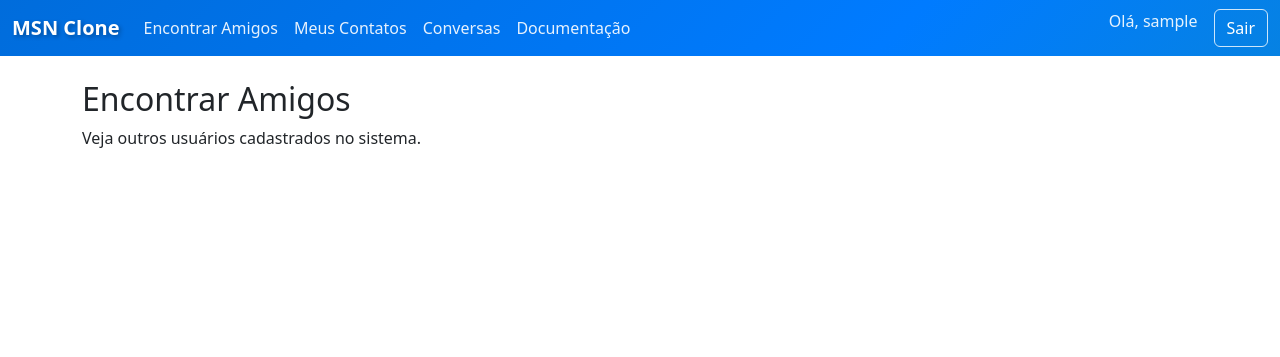
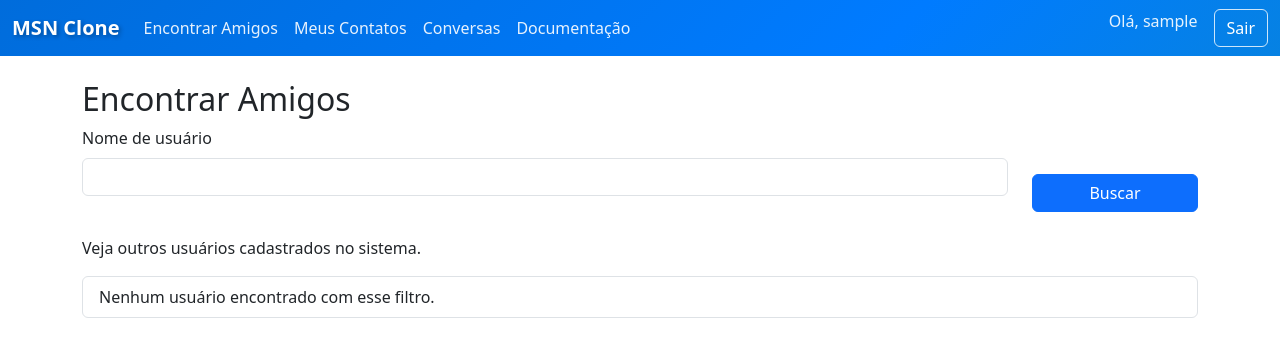
Before and after one commit to netorapg/NAES, a Django app: page /usuarios/ in a window 1280 px wide. Shown: the top 357 px of the page. Run offline with Django 5.2, Linux system fonts and the light colour scheme; the visitor is signed in with stand-in values (Sample User, id 1); data comes from the database, SQL or seed files in the repository; some libraries are stand-ins or nearby versions.

Commit message:
filtro de usuarios funcionando

```diff
--- /dev/null
+++ b/MSNCLONE/msnclone/core/filters.py
@@ -0,0 +1,9 @@
+import django_filters
+from django.contrib.auth.models import User
+
+class UserFilter(django_filters.FilterSet):
+    username = django_filters.CharFilter(lookup_expr='icontains', label='Nome de usuário')
+
+    class Meta:
+        model = User
+        fields = ['username', ]
--- a/MSNCLONE/msnclone/core/views.py
+++ b/MSNCLONE/msnclone/core/views.py
@@ -12,6 +12,7 @@ from django.http import JsonResponse
 from .models import Contato, Status, Conversa, Mensagem, Perfil
 from django.contrib.auth.decorators import login_required
 from django.utils.decorators import method_decorator
+from .filters import UserFilter
 
 class HomeView(TemplateView):
     template_name = "core/home.html"
@@ -55,14 +56,19 @@ class UserListView(LoginRequiredMixin, ListView):
     model = User
     template_name = 'core/user_list.html'
     context_object_name = 'users'
+    filterset_class = UserFilter
 
     def get_queryset(self):
-        users = User.objects.exclude(id=self.request.user.id)
-        # Garantir que todos os usuários tenham um perfil
-        for user in users:
-            Perfil.objects.get_or_create(usuario=user)
-        return users
+        queryset = super().get_queryset().exclude(id=self.request.user.id)
 
+        self.filterset = self.filterset_class(self.request.GET, queryset=queryset)
+
+        return self.filterset.qs
+
+    def get_context_data(self, **kwargs):
+        context = super().get_context_data(**kwargs)
+        context['filter'] = self.filterset
+        return context
 
 class MeusContatosView(LoginRequiredMixin, TemplateView):
     template_name = 'core/meus_contatos.html'
--- a/MSNCLONE/msnclone/templates/core/user_list.html
+++ b/MSNCLONE/msnclone/templates/core/user_list.html
@@ -1,7 +1,19 @@
 {% extends "base.html" %}
+{% load crispy_forms_tags %}
 
 {% block content %}
     <h2>Encontrar Amigos</h2>
+
+    <form method="get" class="mb-4">
+        <div class="row">
+            <div class="col-md-10">
+                {{ filter.form.username|as_crispy_field }}
+            </div>
+            <div class="col-md-2 d-flex align-items-end">
+                <button type="submit" class="btn btn-primary w-100">Buscar</button>
+            </div>
+        </div>
+    </form>
     <p>Veja outros usuários cadastrados no sistema.</p>
     <div class="list-group">
         {% for user_obj in users %}
@@ -31,6 +43,8 @@
                 </form>
 
             </div>
+        {% empty %}
+             <div class="list-group-item">Nenhum usuário encontrado com esse filtro.</div>
         {% endfor %}
     </div>
 {% endblock %}
```
